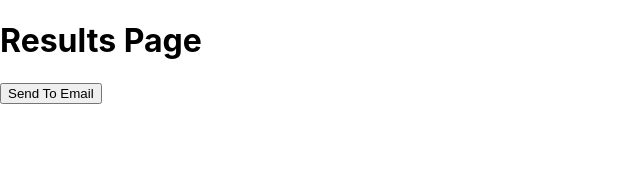
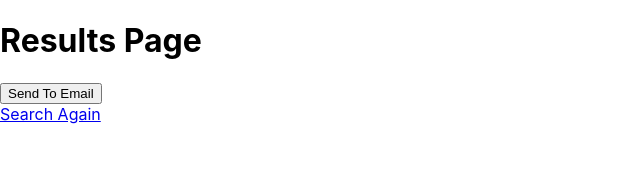
Before and after one commit to e-berman/Flight-Tracker, a React (Create React App) app in the folder flight_tracker_react/: page /results in a window 1280 px wide. Shown: the top 194 px of the page, without its empty margins (0-640 px from the left). Built offline with nearby package versions, Linux system fonts and the light colour scheme.

Commit message:
add homepage link

```diff
--- a/flight_tracker_react/src/pages/ResultsPage.js
+++ b/flight_tracker_react/src/pages/ResultsPage.js
@@ -1,4 +1,5 @@
 import React from "react";
+import { Link } from 'react-router-dom';
 
 function ResultsPage() {
 
@@ -10,6 +11,9 @@
             <div>
                 <button>Send To Email</button>
             </div>
+            <div>
+                <Link to='/'>Search Again</Link>
+            </div>
         </>
     );
 }
```
